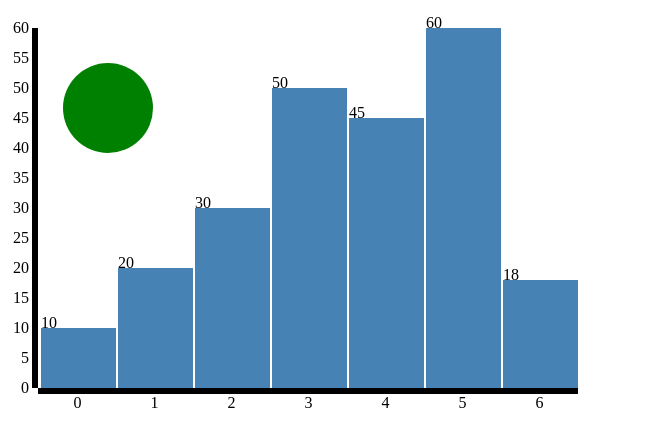
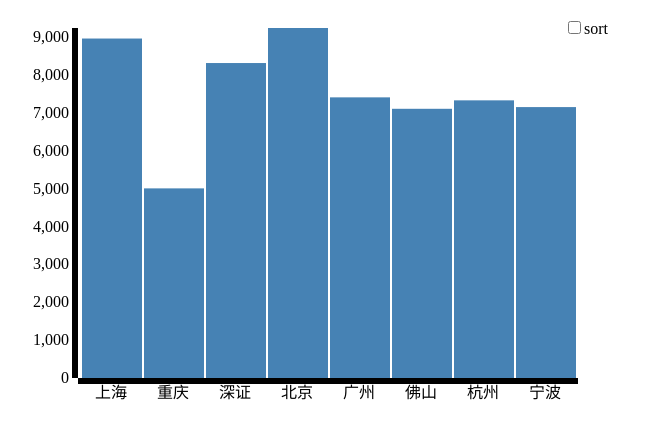
Before and after one commit to SpringHello/node, a website: page homework/d3.html in a window 1280 px wide. Shown: the whole page, without its empty margins (0-658 px from the left). Drawn offline with Linux system fonts and the light colour scheme.

Commit message:
file via update

```diff
--- a/homework/d3.html
+++ b/homework/d3.html
@@ -5,108 +5,85 @@
     <title>Title</title>
 </head>
 <body>
-<div id="wrapper">
+<div id="wrapper" style="position: relative;display: inline-block">
+    <label style="position: absolute;right:0px;top:10px">
+        <input type="checkbox">sort
+    </label>
 
 </div>
 <script type="text/javascript" src="./d3.v3.min.js"></script>
 <script type="text/javascript">
+
+    window.addEventListener("change",function(event){
+        var data = dataset.slice()
+        var sortX = xScale.domain(
+            (event.target.checked?data.sort(function(front,back){
+                return back.wage>front.wage
+            }):data).map(function(item){
+                return item.area
+            }))
+
+        var transition = svg.transition().duration(100)
+
+        transition.selectAll(".myRect")
+            .attr("x", function(d) {console.log(d);return sortX(d.area); });
+
+        transition.select(".Xaxis")
+            .call(xAxis)
+    })
+
+
     //1.画布svg
     var width = 600;
     var height = 400;//画布大小
 
     var svg = d3.select("#wrapper").append("svg").attr("width", width).attr("height", height);//添加画布
     //画布周边留白
-    var padding = {left: 30, right: 30, top: 20, bottom: 20};
+    var padding = {left: 70, right: 30, top: 20, bottom: 30};
 
     //定义数据
-    var dataset = [10, 20, 30, 50, 45, 60, 18];
+    var dataset = [{area:'上海',wage:8962},{area:'重庆',wage:5006}, {area:'深证',wage:8315},{area:'北京',wage:9240}, {area:'广州',wage:7409}, {area:'佛山',wage:7107}, {area:'杭州',wage:7330}, {area:'宁波',wage:7152}];
+    var wageList = dataset.map(function(item){
+        return item.wage
+    })
     //x轴比列尺
-    var xScale = d3.scale.ordinal().domain(d3.range(dataset.length)).rangeRoundBands([0, width - padding.left - padding.right]);
+    var xScale = d3.scale.ordinal().domain(dataset.map(function(item){
+        return item.area
+    })).rangeRoundBands([0, width - padding.left - padding.right]);
     //y轴比例尺
-    var yScale = d3.scale.linear().domain([0, d3.max(dataset)]).range([height - padding.top - padding.bottom, 0]);
+    var yScale = d3.scale.linear().domain([0, d3.max(wageList)]).range([height - padding.top - padding.bottom, 0]);
 
     //x坐标轴
     var xAxis = d3.svg.axis().scale(xScale).orient("bottom");
     //y坐标轴
     var yAxis = d3.svg.axis().scale(yScale).orient("left");
+
     //添加矩形元素
-    reRange()
+    var rects = svg.selectAll(".myRect").data(dataset).enter().append("rect").attr("class", "myRect").attr("transform", "translate(" + padding.left + "," + padding.top + ")")
+        .attr("x", function (d, i) {
+            return xScale(d.area) + 2;
+        })
+        .attr("y", function (d, i) {
+            return yScale(d.wage);
+        })
+        .attr("width", function (d, i) {
+            return xScale.rangeBand() - 2;
+        })
+        .attr("height", function (d, i) {
+            return height - padding.top - padding.bottom - yScale(d.wage);
+        })
+        .attr("style", "transition:1s")
+        .attr("fill", "steelblue")
+
 
     //添加坐标轴
     //1.x
-    svg.append("g").attr("class", "axis").attr("transform", "translate(" + padding.left + "," + (height - padding.bottom) + ")")
+    svg.append("g").attr("class", "Xaxis").attr("transform", "translate(" + padding.left + "," + (height - padding.bottom) + ")")
         .call(xAxis);
     //2.y
-    svg.append("g").attr("class", "axis").attr("transform", "translate(" + padding.left + "," + padding.top + ")")
+    svg.append("g").attr("class", "Yaxis").attr("transform", "translate(" + padding.left + "," + padding.top + ")")
         .call(yAxis);
 
-
-    var circle = svg.append("circle")
-        .attr("cx", 100)
-        .attr("cy", 100)
-        .attr("r", 45)
-        .style("fill", "green");
-
-    circle.on("click", function () {
-        var copy = dataset.slice()
-        // 添加交互内容
-        copy.sort(function (a, b) {
-            return a > b
-        })
-        d3.selectAll("rect").data(copy)
-            .attr("height", function (d, i) {
-                return height - padding.top - padding.bottom - yScale(d);
-            })
-            .attr("y", function (d, i) {
-                return yScale(d);
-            })
-
-        d3.selectAll(".myText").data(copy)
-            .append("animate")
-            .attr("attributeName", "y")
-            .attr("from", function (d, i) {
-                console.log("from", yScale(dataset[i]))
-                return yScale(dataset[i])
-            })
-            .attr("to", function (d, i) {
-                console.log("to", yScale(d))
-                return yScale(d)
-            })
-            /*.attr("by", function (d, i) {
-             return yScale(d)
-             })*/
-            .attr("dur", "1s")
-    });
-
-
-    function reRange() {
-        var rects = svg.selectAll(".myRect").data(dataset).enter().append("rect").attr("class", "myRect").attr("transform", "translate(" + padding.left + "," + padding.top + ")")
-            .attr("x", function (d, i) {
-                return xScale(i) + 2;
-            })
-            .attr("y", function (d, i) {
-                return yScale(d);
-            })
-            .attr("width", function (d, i) {
-                return xScale.rangeBand() - 2;
-            })
-            .attr("height", function (d, i) {
-                return height - padding.top - padding.bottom - yScale(d);
-            })
-            .attr("style", "transition:1s")
-            .attr("fill", "steelblue")
-
-        var text = svg.selectAll(".myText").data(dataset).enter().append("text").attr("class", "myText").attr("transform", "translate(" + padding.left + "," + padding.top + ")")
-            .attr("x", function (d, i) {
-                return xScale(i) + 2;
-            })
-            .attr("y", function (d, i) {
-                return yScale(d);
-            })
-            .text(function (d, i) {
-                return d
-            })
-    }
 </script>
 </body>
 </html>
```
Also changed, not shown: homework/css.html (+2 -2 lines).
